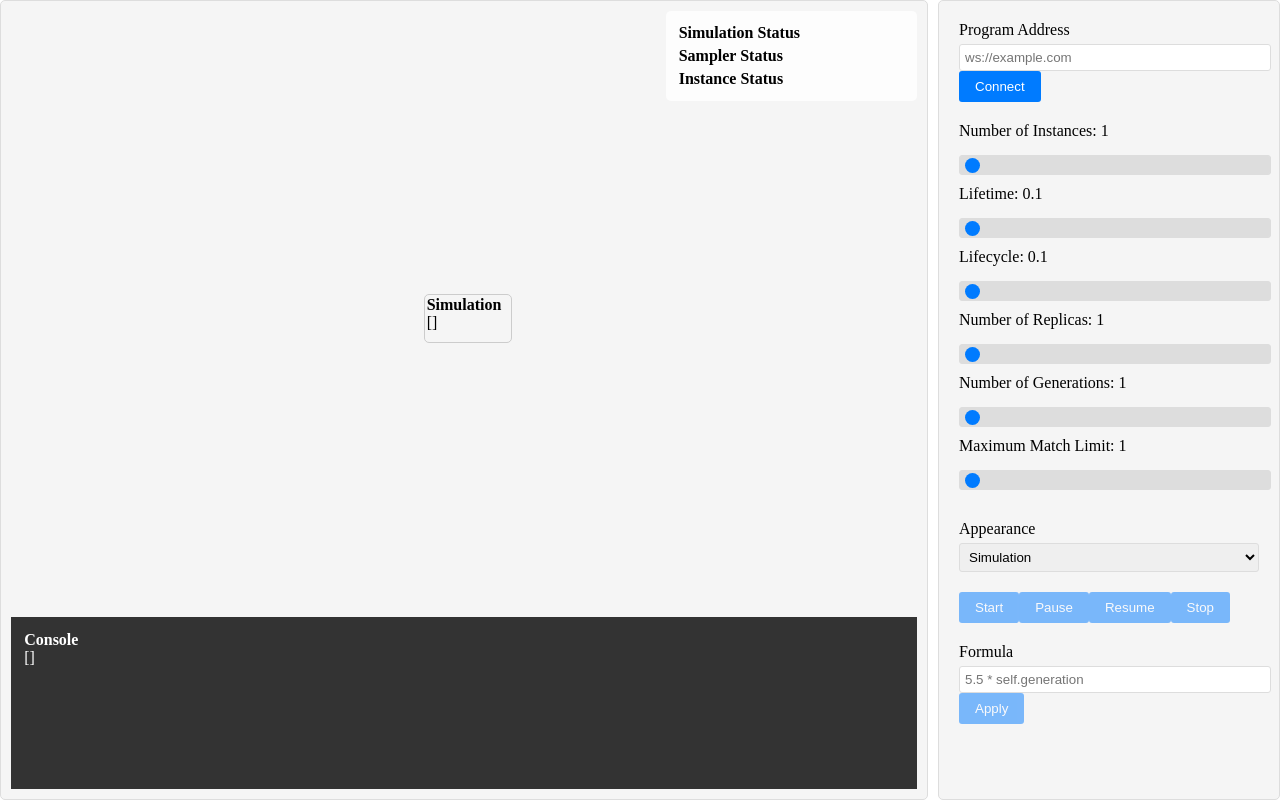
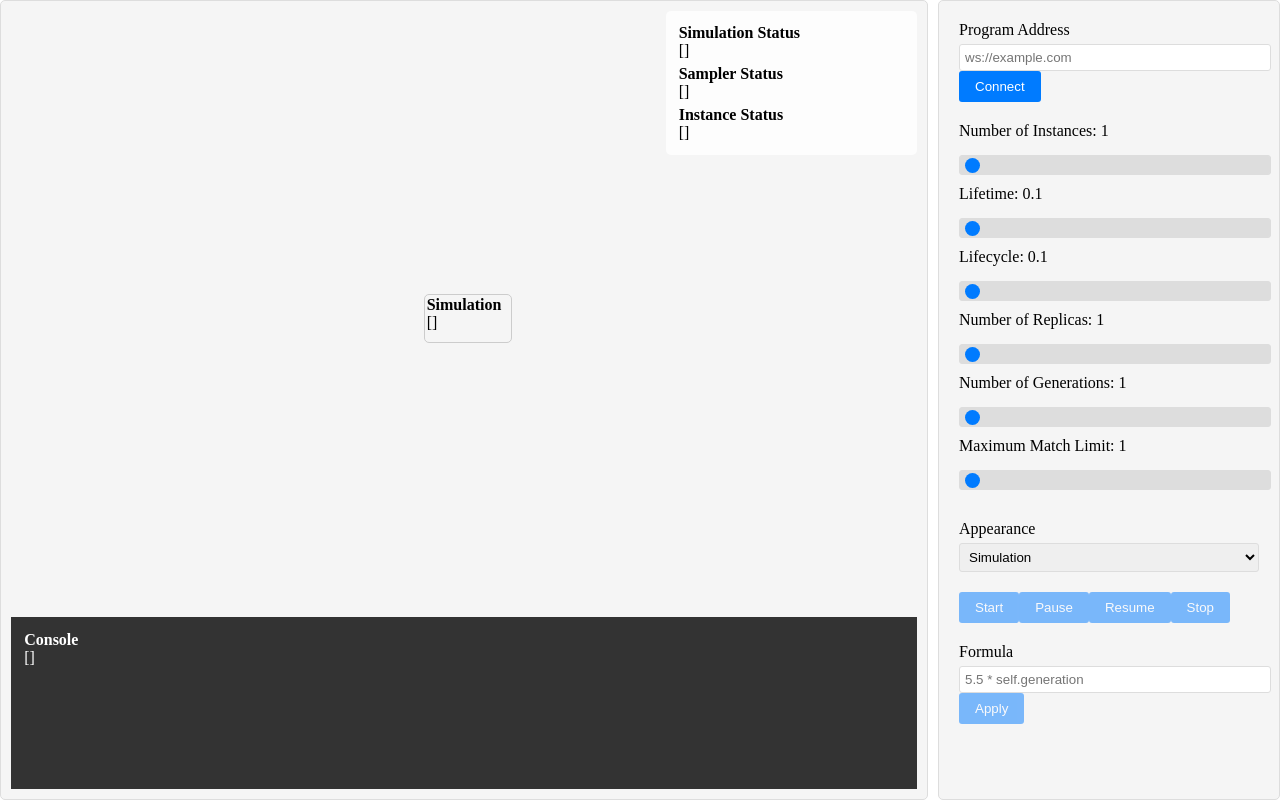
Before and after one commit to azmisahin-ai/life-ui-v2, a Vue app in the folder life/: page / in a window 1280 px wide. Built offline with nearby package versions, Linux system fonts and the light colour scheme.

Commit message:
🚧: widget data type

```diff
--- a/life/src/components/Simulation.vue
+++ b/life/src/components/Simulation.vue
@@ -18,9 +18,9 @@ const programAddress = ref('');
 const socket = ref(null);
 const isConnected = ref(false);
 const consoleData = ref([]);
-const simulationStatus = ref('');
-const samplerStatus = ref('');
-const instanceStatus = ref('');
+const simulationStatus = ref([]);
+const samplerStatus = ref([]);
+const instanceStatus = ref([]);
 
 const consoleOverlayRef = ref(null);
 
@@ -39,38 +39,6 @@ watchEffect(() => {
   scrollConsoleToBottom();
 });
 
-const updateValue = (event, variableName) => {
-  switch (variableName) {
-    case 'numberOfInstances':
-      numberOfInstances.value = parseFloat(event.target.value);
-      break;
-    case 'lifetimeSeconds':
-      lifetimeSeconds.value = parseFloat(event.target.value);
-      break;
-    case 'lifecycle':
-      lifecycle.value = parseFloat(event.target.value);
-      break;
-    case 'numberOfReplicas':
-      numberOfReplicas.value = parseInt(event.target.value);
-      break;
-    case 'numberOfGeneration':
-      numberOfGeneration.value = parseInt(event.target.value);
-      break;
-    case 'maxMatchLimit':
-      maxMatchLimit.value = parseInt(event.target.value);
-      break;
-    default:
-      break;
-  }
-};
-
-const toggleConnection = () => {
-  if (isConnected.value) {
-    disconnectSocket();
-  } else {
-    connectSocket();
-  }
-};
 
 const connectSocket = () => {
   if (programAddress.value) {
@@ -118,6 +86,14 @@ const disconnectSocket = () => {
     isStopDisabled.value = true;
 
     console.log('Disconnected from socket server');
+  }
+};
+
+const toggleConnection = () => {
+  if (isConnected.value) {
+    disconnectSocket();
+  } else {
+    connectSocket();
   }
 };
 
@@ -352,27 +328,21 @@ const changeAppearance = (event) => {
           <div class="tab core">
             <label for="number_of_instances">Number of Instances: {{ numberOfInstances }}</label>
             <input name="number_of_instances" type="range" min="1" max="100" step="1" v-model="numberOfInstances"
-              @input="updateValue($event, 'numberOfInstances')"
               title="Number of samples to be created. The first community created from nothing." />
             <label for="lifetime_seconds">Lifetime: {{ lifetimeSeconds }}</label>
             <input name="lifetime_seconds" type="range" min="0.1" max="60.0" step="0.1" v-model="lifetimeSeconds"
-              @input="updateValue($event, 'lifetimeSeconds')"
               title="The particle's lifetime is in seconds. The assumed lifetime or energy of the particle." />
             <label for="lifecycle">Lifecycle: {{ lifecycle }}</label>
             <input name="lifecycle" type="range" min="0.1" max="60.0" step="0.1" v-model="lifecycle"
-              @input="updateValue($event, 'lifecycle')"
               title="Minute life cycle of the particle. Time management. Examples of time travel of nuclei." />
             <label for="number_of_replicas">Number of Replicas: {{ numberOfReplicas }}</label>
             <input name="number_of_replicas" type="range" min="1" max="20" step="1" v-model="numberOfReplicas"
-              @input="updateValue($event, 'numberOfReplicas')"
               title="Number of copies to be created. When pairing occurs and the limit of new copies to be created." />
             <label for="number_of_generation">Number of Generations: {{ numberOfGeneration }}</label>
             <input name="number_of_generation" type="range" min="1" max="10" step="1" v-model="numberOfGeneration"
-              @input="updateValue($event, 'numberOfGeneration')"
               title="Generation depth. If the maximum throughput is reached or the maximum copy value is 0, it stops replicating." />
             <label for="max_match_limit">Maximum Match Limit: {{ maxMatchLimit }}</label>
             <input name="max_match_limit" type="range" min="1" max="10" step="1" v-model="maxMatchLimit"
-              @input="updateValue($event, 'maxMatchLimit')"
               title="Maximum pairing limit. If any of the cores have been paired before or the maximum limit has been reached, it will skip pairing." />
           </div>
           <div class="tab particles"></div>
--- a/life/src/components/Widget.vue
+++ b/life/src/components/Widget.vue
@@ -1,14 +1,14 @@
 <script setup>
-defineProps({
+const { title, data } = defineProps({
   title: String,
-  data: String,
+  data: Array,
 });
 </script>
 <template>
   <div class="widget">
 
     <h4>{{ title }}</h4>
-    {{ data }}
+    <div>{{ data }}</div>
   </div>
 </template>
 
@@ -21,12 +21,9 @@ export default {
 
 <style scoped>
 .widget {
-
   text-align: left;
   margin: 0.1em;
   padding: 0.1em;
-
-
 }
 
 .widget h4 {
```
